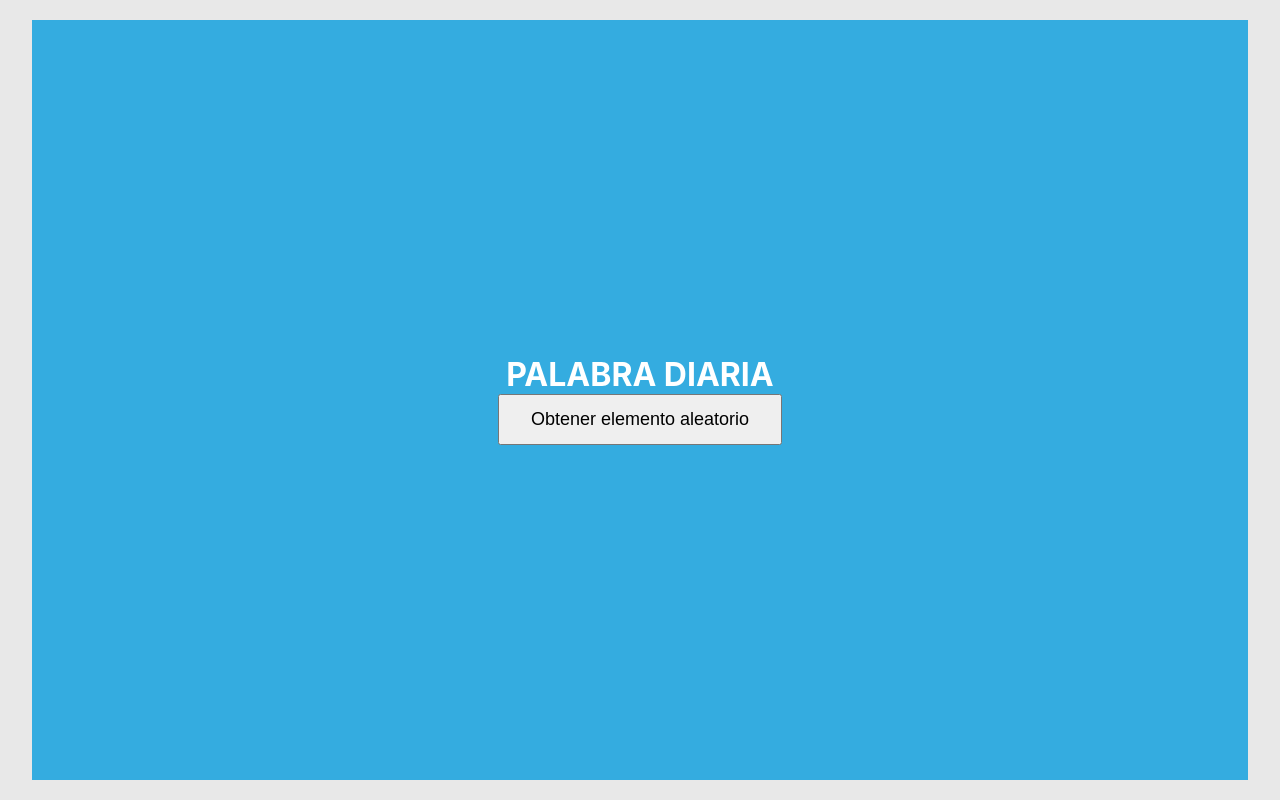
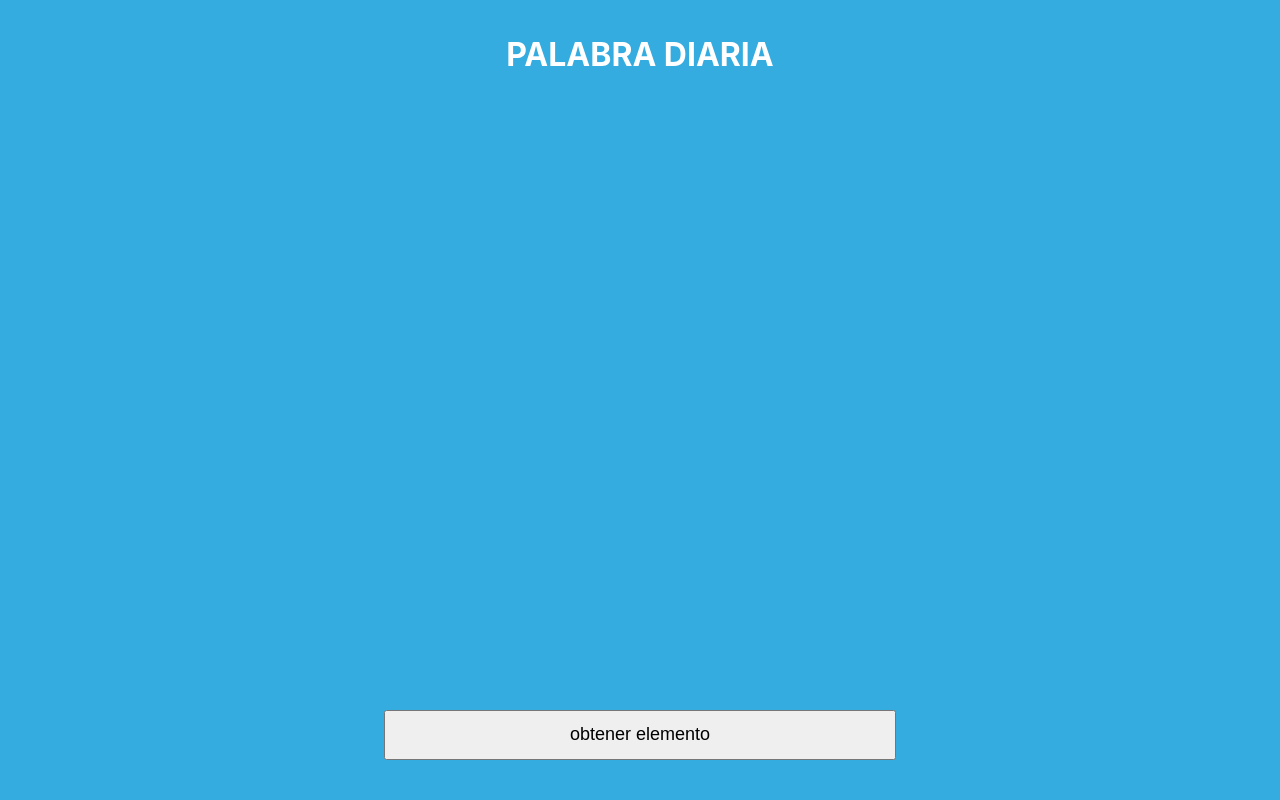
Before and after one commit to kevinok124/palabra-diaria, a React (Create React App) app in the folder frontend/: page / in a window 1280 px wide. Built offline with nearby package versions, Linux system fonts and the light colour scheme; no server answers.

Commit message:
boton estatico

```diff
--- a/frontend/src/App.js
+++ b/frontend/src/App.js
@@ -1,28 +1,23 @@
-import './index.css';
+import "./index.css";
+import RandomItemPicker from "./components/randomItemPicker";
+import myData from "./Schema.json";
+// import ButtonComponent from "./components/ButtonComponent";
 
 
 
-import RandomItemPicker from "./components/randomItemPicker";
-import myData from "./Schema.json"
-
 
 function App() {
-
-
-
   return (
-
     <div className="contenedor">
-    <div className='title'>
-      <h1>
-        PALABRA DIARIA
-      </h1>
+      <div className="title">
+        <h1>PALABRA DIARIA</h1>
+      </div>
+      <div className="contenedor_button">
+          <RandomItemPicker data={myData}/>
+          {/* <ButtonComponent/> */}
+      </div>
     </div>
-      <RandomItemPicker data={myData}/>
-    </div>
-
-
   );
-};
+}
 
 export default App;
--- /dev/null
+++ b/frontend/src/components/ButtonComponent.js
@@ -0,0 +1,24 @@
+import React, { useState } from 'react';
+
+function ButtonComponent() {
+  // Define el estado para controlar la visibilidad del botón
+  const [isVisible, setIsVisible] = useState(true);
+
+  // Función para ocultar el botón
+  const handleClick = () => {
+    setIsVisible(false);
+  };
+
+  return (
+    <div>
+      {isVisible && (
+        <button onClick={handleClick}>Haz clic para ocultarme</button>
+      )}
+
+
+    </div>
+
+  );
+}
+
+export default ButtonComponent;
--- a/frontend/src/components/button.css
+++ b/frontend/src/components/button.css
@@ -1,7 +1,7 @@
 /* BUTTON */
 
 button {
-  width: 100%;
+  width: auto;
   /* color: #595555; */
   padding: 0.7em 1.7em;
   font-size: 18px;
--- a/frontend/src/components/card.js
+++ b/frontend/src/components/card.js
@@ -1,4 +1,4 @@
-import Icono from "../iconos/heart-regular.svg";
+
 const Card = () => {
     return (
 
--- a/frontend/src/components/randomItemPicker.js
+++ b/frontend/src/components/randomItemPicker.js
@@ -30,11 +30,12 @@ const RandomItemPicker = () => {
     fetchData();
   }, []); // Solo se ejecuta una vez al montar el componente
 
+
+
+
   return (
     <div>
-            <button onClick={seleccionarElementoAleatorio}>
-                Obtener elemento aleatorio
-            </button>
+
       {randomItem && (
         <div>
           <div className="card">
@@ -67,10 +68,14 @@ const RandomItemPicker = () => {
           </div>
         </div>
       )}
+
+      <button onClick={seleccionarElementoAleatorio}>
+        obtener elemento
+      </button>
     </div>
   );
 };
 
 export default RandomItemPicker;
 
-const nada = 1;
+// const nada = 1;
--- a/frontend/src/index.css
+++ b/frontend/src/index.css
@@ -30,8 +30,8 @@ body {
 /* CONTENEDOR PRINCIPAL */
 
 .contenedor{
-  width: 95vw;
-  height: 95vh;
+  width: 100vw;
+  height: 100vh;
   background: #34ace0;
 
 
@@ -45,4 +45,26 @@ body {
 
 .title {
   color: white;
+
 }
+
+.contenedor_button{
+  width: 90%;
+  height: 90%;
+
+  display: flex;
+  align-items: center;
+  justify-content: center;
+  flex-direction: column;
+  text-align: center;
+  position: relative;
+}
+
+button {
+
+  position: fixed;
+  bottom: 5%;
+  right: 30%;
+  left: 30%;
+
+}
--- a/package.json
+++ b/package.json
@@ -14,7 +14,8 @@
   "dependencies": {
     "concurrently": "^9.0.1",
     "dotenv": "^16.4.5",
-    "mongoose": "^8.7.1"
+    "mongoose": "^8.7.1",
+    "react-router-dom": "^6.28.0"
   },
   "devDependencies": {
     "@babel/plugin-proposal-private-property-in-object": "^7.21.11"
```
Also changed, not shown: 1 other file (tests, documents, lock files or other folders). Lines whose indentation alone changed are shown as unchanged.
